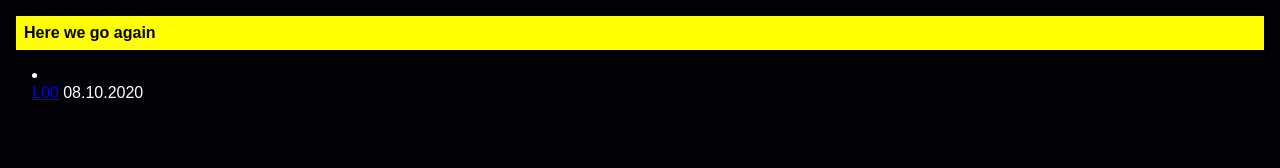
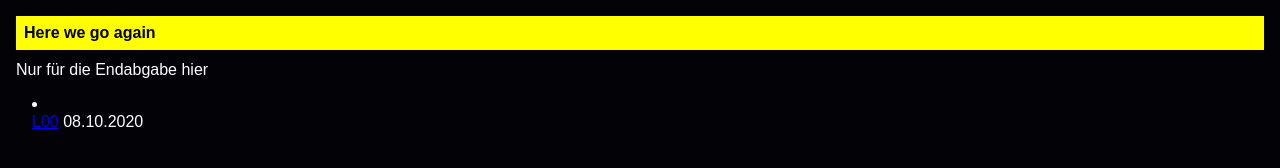
Before and after one commit to RueJohannes/EIA2-2020-2021, a plain HTML site: page Steckbrief/steckbrief.htm in a window 1280 px wide. Drawn offline with Linux system fonts and the light colour scheme.

Commit message:
Steckbrief updated

```diff
--- a/Steckbrief/steckbrief.htm
+++ b/Steckbrief/steckbrief.htm
@@ -41,6 +41,7 @@
 <body>
 	<!-- Hier die Links zu den gelösten Aufgaben einstellen, aktuelle oben, alte stehen lassen! Format: Aufgabenbezeichnung, Datum -->
 	<h1>Here we go again</h1>
+	<span>Nur für die Endabgabe hier</span>
 	<li>
 		<ul><a target="_blank" href="https://ruejohannes.github.io/EIA2-2020-2021/Aufgaben/L00_extra/index.html">L00</a> 08.10.2020</ul>
 	</li>
```
